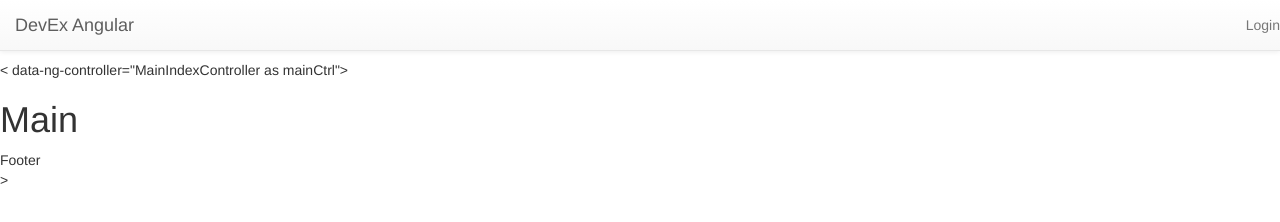
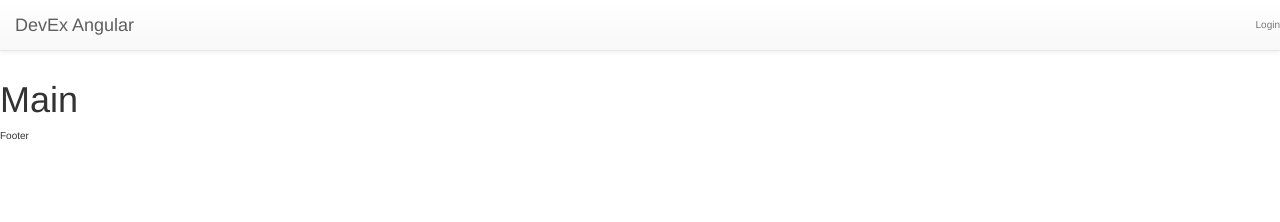
Before and after one commit to Mandlee/angularJS, a website: page index.html in a window 1280 px wide. Drawn offline with nearby package versions, Linux system fonts and the light colour scheme; some packages are replaced by stand-ins of ours; files that its build step writes are made by us from their sources; a script that the page names is missing.

Commit message:
fixed index.html

```diff
--- a/index.html
+++ b/index.html
@@ -7,10 +7,10 @@
     <link href="bower_components/bootstrap/dist/css/bootstrap.min.css" rel="stylesheet">
     <link href="bower_components/bootstrap/dist/css/bootstrap-theme.min.css" rel="stylesheet">
 
-    <link href="sass/base.css" rel="stylesheet">
+    <link href="css/base.css" rel="stylesheet">
 
 </head>
-< data-ng-controller="MainIndexController as mainCtrl">
+<body ng-controller="MainIndexController as mainCtrl">
 
     <div ui-view></div>
 
@@ -24,7 +24,7 @@
     <script src="bower_components/angular-local-storage/dist/angular-local-storage.min.js"></script>
 
     <!-- Third party libraries -->
-    <script src="js/detect-browsers.js"></script>>
+    <script src="js/detect-browsers.js"></script>
 
     <!-- Angular project files -->
     <script src="app/config/run.config.js"></script>
```
